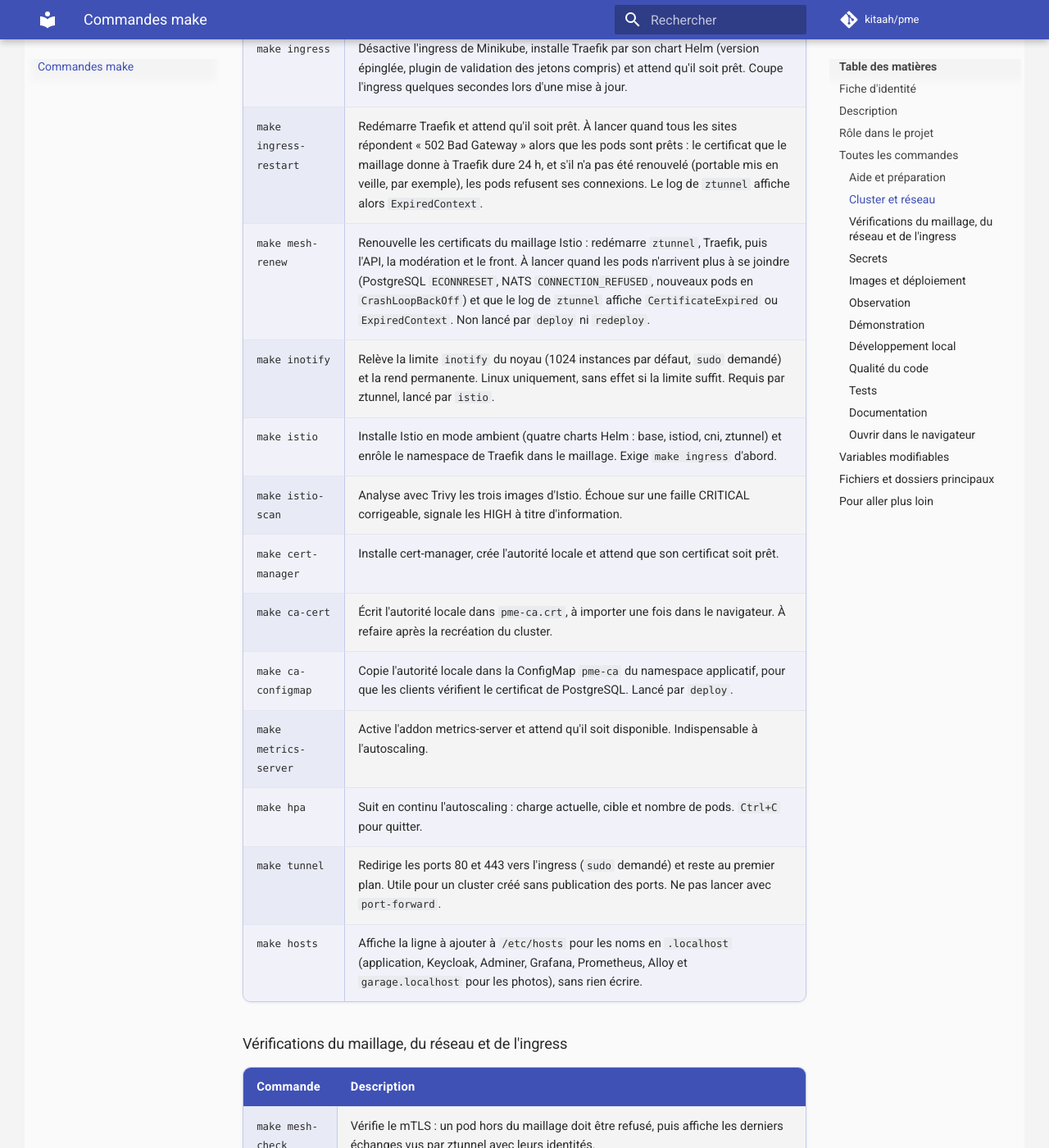
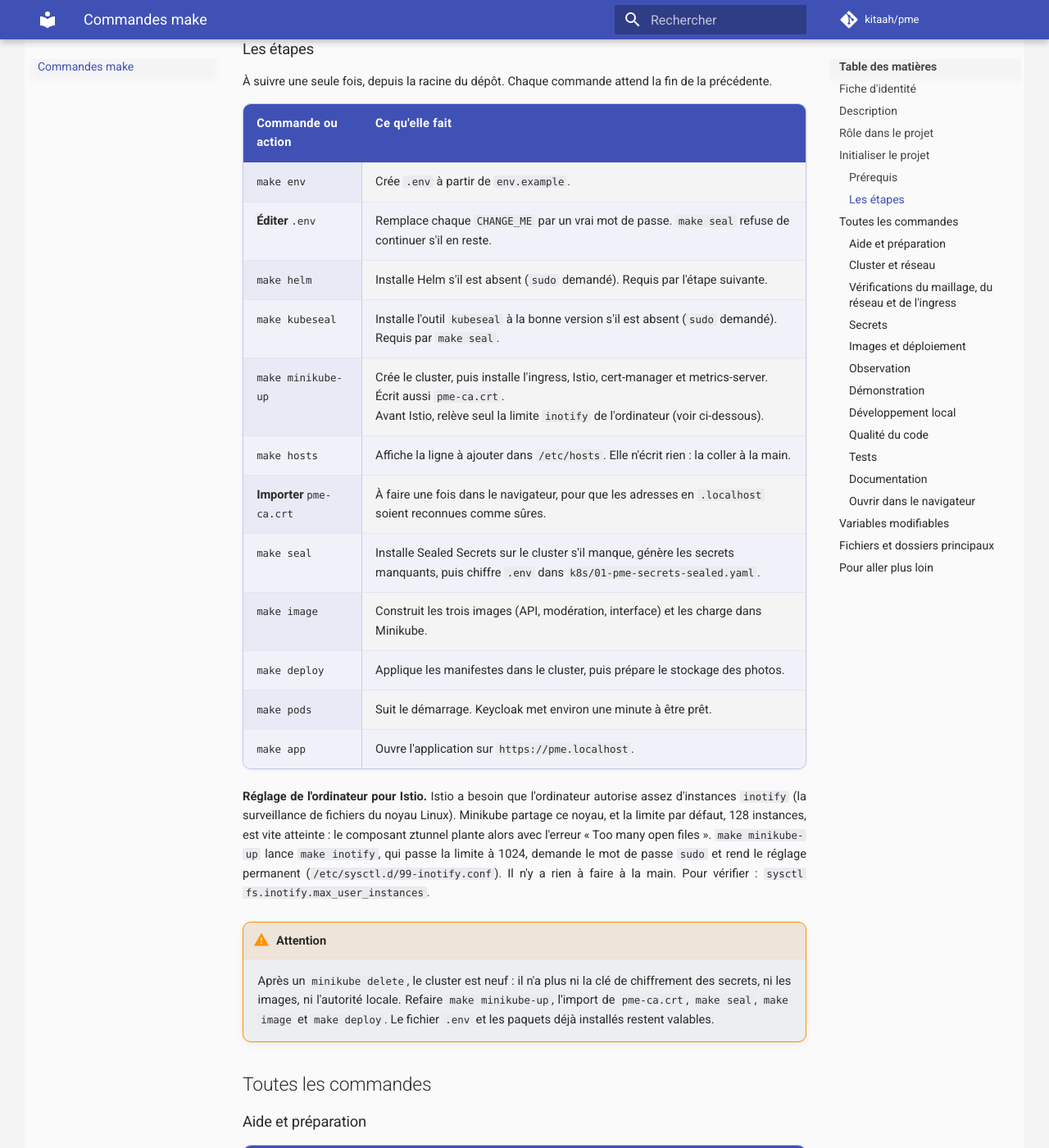
Before and after one commit to kitaah/pme, an MkDocs documentation site: the page built from docs/commandes-make.md, in a window 1280 px wide and 1400 px high, scrolled down 3009 px. Shown: the whole window at 82% size. Built offline with MkDocs 1.6.1 and Material for MkDocs 9.7.7, drawn with Linux system fonts in a browser that asks for light colours; comment, search, counter and statistics services are not loaded; some of the changed text lies outside the part shown.

Commit message:
Docs/make commands update

```diff
--- a/docs/commandes-make.md
+++ b/docs/commandes-make.md
@@ -31,7 +31,7 @@ Chaque ligne donne la commande et ce qu'elle fait. Les prérequis (Docker, `sudo
 dans la description, et une commande lancée par une autre le précise.
 
 **Ordre habituel.**
-Au premier démarrage, et après un `minikube delete` : `make minikube-up`, import de l'autorité locale dans le
+La première mise en place, pas à pas, est décrite dans [Initialiser le projet](#initialiser-le-projet). Au premier démarrage, et après un `minikube delete` : `make minikube-up`, import de l'autorité locale dans le
 navigateur, `make seal` (nouveau cluster, donc nouvelle clé ; génère aussi les secrets de Garage s'ils manquent), `make image`
 (le nouveau cluster n'a plus les images), puis `make deploy`, qui lance aussi la mise en service du stockage des photos. Après une modification du code :
 `make redeploy`. Pour repartir de zéro dans le même cluster : `make reset`.
@@ -59,6 +59,57 @@ navigateur, `make seal` (nouveau cluster, donc nouvelle clé ; génère aussi le
     `env.example`, et `k8s/01-pme-secrets-sealed.yaml`, généré par `make deploy` s'il manque. Une fois présents, ils ne
     sont jamais réécrits tout seuls : après un changement de mot de passe, c'est `make seal` qui les met à jour. Les
     quatre secrets de Garage et les quatre mots de passe des comptes PostgreSQL de service, eux, sont générés dans `.env` par `make seal` s'ils manquent, puis jamais modifiés.
+
+## Initialiser le projet
+
+### Prérequis
+
+Avant la première commande, ces outils doivent être présents sur l'ordinateur. Les deux derniers sont installés par
+le `Makefile` lui-même.
+
+| Outil | Ce qu'il faut |
+|---|---|
+| **Système** | Linux (le projet est éprouvé sous Debian et Ubuntu). Deux commandes sont réservées à Linux : `make inotify` et l'installation automatique de `kubeseal`. |
+| **Docker** | Installé, démarré et utilisable sans `sudo`. Minikube s'en sert pour créer le cluster, et les trois images sont construites avec. |
+| **Minikube** | Installé. Le cluster demande 5 120 Mo de mémoire et 2 processeurs par défaut (variables `MINIKUBE_MEMORY` et `MINIKUBE_CPUS`). |
+| **`kubectl`** | Installé. Le `Makefile` l'appelle directement pour parler au cluster. |
+| **`make`, `curl`, `openssl` et `sudo`** | `make` lance les commandes. `curl` télécharge Helm et `kubeseal`. `openssl` génère les secrets. `sudo` est demandé par `make minikube-up`, `make inotify`, `make helm` et `make kubeseal`. |
+| **Helm** | Installé par `make helm` s'il est absent. |
+| **`kubeseal`** | Installé par `make kubeseal` s'il est absent. |
+
+Pour lancer les tests, il faut en plus Node.js 24 ou plus, puis `make install`. Les contrôles de la pipeline rejoués en
+local (`make image-test`, `make lint-docker`, `make lint-yaml`, `make secrets-scan`, `make test-perf`) demandent
+chacun leur propre outil et restent facultatifs.
+
+### Les étapes
+
+À suivre une seule fois, depuis la racine du dépôt. Chaque commande attend la fin de la précédente.
+
+| Commande ou action | Ce qu'elle fait |
+|---|---|
+| **`make env`** | Crée `.env` à partir de `env.example`. |
+| **Éditer `.env`** | Remplace chaque `CHANGE_ME` par un vrai mot de passe. `make seal` refuse de continuer s'il en reste. |
+| **`make helm`** | Installe Helm s'il est absent (`sudo` demandé). Requis par l'étape suivante. |
+| **`make kubeseal`** | Installe l'outil `kubeseal` à la bonne version s'il est absent (`sudo` demandé). Requis par `make seal`. |
+| **`make minikube-up`** | Crée le cluster, puis installe l'ingress, Istio, cert-manager et metrics-server. Écrit aussi `pme-ca.crt`.<br>Avant Istio, relève seul la limite `inotify` de l'ordinateur (voir ci-dessous). |
+| **`make hosts`** | Affiche la ligne à ajouter dans `/etc/hosts`. Elle n'écrit rien : la coller à la main. |
+| **Importer `pme-ca.crt`** | À faire une fois dans le navigateur, pour que les adresses en `.localhost` soient reconnues comme sûres. |
+| **`make seal`** | Installe Sealed Secrets sur le cluster s'il manque, génère les secrets manquants, puis chiffre `.env` dans `k8s/01-pme-secrets-sealed.yaml`. |
+| **`make image`** | Construit les trois images (API, modération, interface) et les charge dans Minikube. |
+| **`make deploy`** | Applique les manifestes dans le cluster, puis prépare le stockage des photos. |
+| **`make pods`** | Suit le démarrage. Keycloak met environ une minute à être prêt. |
+| **`make app`** | Ouvre l'application sur `https://pme.localhost`. |
+
+**Réglage de l'ordinateur pour Istio.** Istio a besoin que l'ordinateur autorise assez d'instances `inotify` (la
+surveillance de fichiers du noyau Linux). Minikube partage ce noyau, et la limite par défaut, 128 instances, est vite
+atteinte : le composant ztunnel plante alors avec l'erreur « Too many open files ». `make minikube-up` lance
+`make inotify`, qui passe la limite à 1024, demande le mot de passe `sudo` et rend le réglage permanent
+(`/etc/sysctl.d/99-inotify.conf`). Il n'y a rien à faire à la main. Pour vérifier : `sysctl fs.inotify.max_user_instances`.
+
+!!! warning "Attention"
+    Après un `minikube delete`, le cluster est neuf : il n'a plus ni la clé de chiffrement des secrets, ni les images, ni
+    l'autorité locale. Refaire `make minikube-up`, l'import de `pme-ca.crt`, `make seal`, `make image` et `make deploy`.
+    Le fichier `.env` et les paquets déjà installés restent valables.
 
 ## Toutes les commandes
 
```
Also changed, not shown: docs/index.md (+10 -3 lines).
